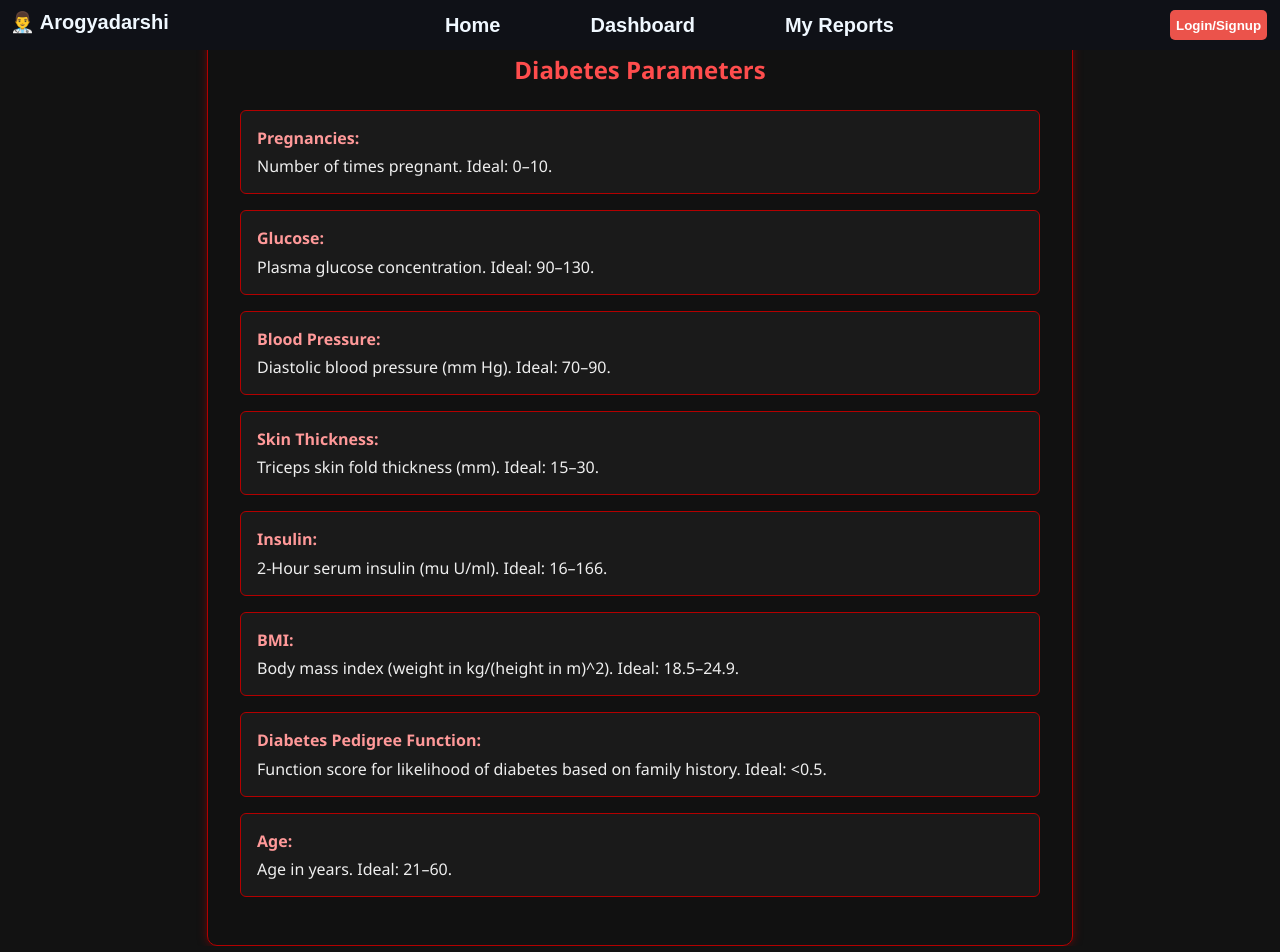
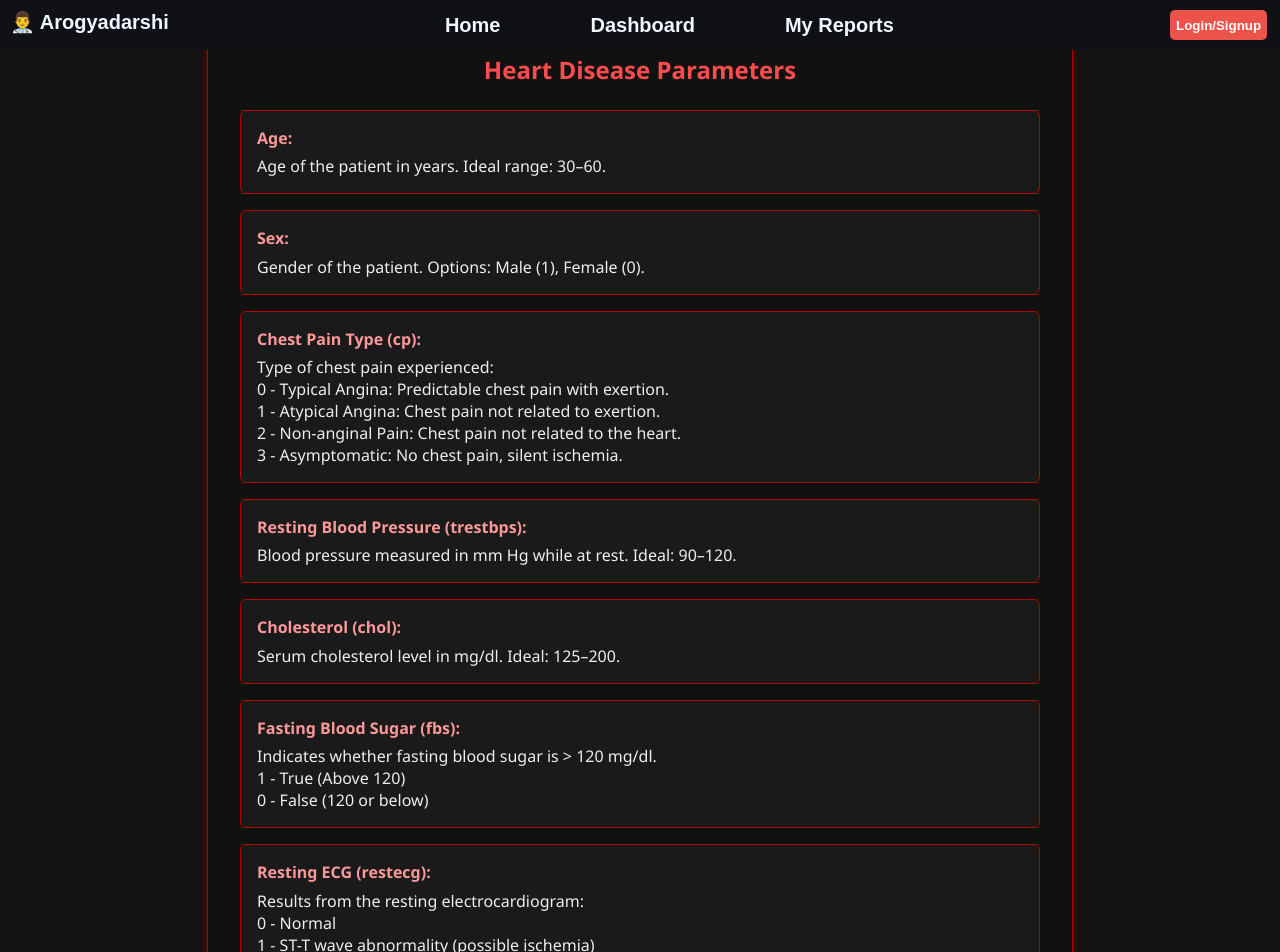
Before and after one commit to Kartik-Ranaut/Arogyadarshi, a React (Create React App) app: page /heart-parameters in a window 1280 px wide. Shown: the top 952 px of the page. Built offline with nearby package versions, Linux system fonts and the light colour scheme; no server answers.

Commit message:
fixed css

```diff
--- a/src/App.js
+++ b/src/App.js
@@ -91,8 +91,14 @@ function App() {
         <Route path="/signup" element={<Signup />} />
         <Route path="/learn-more/heart" element={<HeartLearnMore />} />
         <Route path="/learn-more/diabetes" element={<DiabetesLearnMore />} />
-        <Route path="/heart-parameters" element={<ParameterInfo />} />
-        <Route path="/diabetes-parameters" element={<ParameterInfo />} />
+        <Route
+          path="/heart-parameters"
+          element={<ParameterInfo disease="heart" />}
+        />
+        <Route
+          path="/diabetes-parameters"
+          element={<ParameterInfo disease="diabetes" />}
+        />
         <Route path="*" element={<div>page does not exists</div>} />
       </Routes>
     </div>
--- a/src/Components/Diabetes.js
+++ b/src/Components/Diabetes.js
@@ -175,7 +175,7 @@ export default function Diabetes(props) {
           <span
             onClick={() => navigate("/diabetes-parameters")}
             className="info-icon">
-            🛈
+            🛈 Know your Parameters
           </span>
         </div>
         <div className="inputfield">
--- a/src/Components/Heart.js
+++ b/src/Components/Heart.js
@@ -163,7 +163,7 @@ export default function Heart(props) {
         <span
           onClick={() => navigate("/heart-parameters")}
           className="info-icon">
-          🛈
+          🛈 Know your Parameters
         </span>
       </div>
       <form onSubmit={handleSubmit}>
--- a/src/Components/ParameterInfo.js
+++ b/src/Components/ParameterInfo.js
@@ -4,66 +4,88 @@ export default function ParameterInfo({ disease }) {
   const heartParameters = [
     {
       name: "Age",
-      description: "Age of the patient in years. Ideal: 30-60.",
+      description: "Age of the patient in years. Ideal range: 30–60.",
     },
     {
       name: "Sex",
-      description: "Gender of the patient. 1 = Male, 0 = Female.",
+      description: "Gender of the patient. Options: Male (1), Female (0).",
     },
     {
       name: "Chest Pain Type (cp)",
-      description: `0: Typical angina, 1: Atypical angina, 2: Non-anginal pain, 3: Asymptomatic.`,
+      description: `Type of chest pain experienced:<br />
+        0 - Typical Angina: Predictable chest pain with exertion.<br />
+        1 - Atypical Angina: Chest pain not related to exertion.<br />
+        2 - Non-anginal Pain: Chest pain not related to the heart.<br />
+        3 - Asymptomatic: No chest pain, silent ischemia.`,
     },
+
     {
       name: "Resting Blood Pressure (trestbps)",
-      description: "Measured in mm Hg. Ideal: 90-120.",
+      description:
+        "Blood pressure measured in mm Hg while at rest. Ideal: 90–120.",
     },
     {
       name: "Cholesterol (chol)",
-      description: "Serum cholesterol in mg/dl. Ideal: 125-200.",
+      description: "Serum cholesterol level in mg/dl. Ideal: 125–200.",
     },
     {
-      name: "Fasting Blood Sugar > 120 mg/dl (fbs)",
-      description: "1 = True, 0 = False.",
+      name: "Fasting Blood Sugar (fbs)",
+      description: `Indicates whether fasting blood sugar is > 120 mg/dl.<br />
+    1 - True (Above 120)<br />
+    0 - False (120 or below)`,
     },
     {
       name: "Resting ECG (restecg)",
-      description: `0: Normal, 1: ST-T wave abnormality, 2: Probable or definite left ventricular hypertrophy.`,
+      description: `Results from the resting electrocardiogram:<br />
+     0 - Normal<br />
+     1 - ST-T wave abnormality (possible ischemia)<br />
+     2 - Left ventricular hypertrophy (thickened heart muscle)`,
     },
     {
-      name: "Max Heart Rate (thalach)",
-      description: "Maximum achieved heart rate. Ideal: 100–170 bpm.",
+      name: "Max Heart Rate Achieved (thalach)",
+      description:
+        "Maximum heart rate reached during exercise. Ideal: 100–170 bpm.",
     },
     {
-      name: "Exercise-Induced Angina (exang)",
-      description: "1 = Yes, 0 = No.",
+      name: "Exercise Induced Angina (exang)",
+      description: `Pain during exercise:<br />
+     1 - Yes<br />
+     0 - No`,
     },
     {
       name: "ST Depression (oldpeak)",
       description:
-        "ST depression induced by exercise relative to rest. Ideal: <2.",
+        "Depression of the ST segment compared to rest (in mm). Ideal: Less than 2.",
     },
     {
-      name: "Slope of ST segment (slope)",
-      description: "0: Upsloping, 1: Flat, 2: Downsloping.",
+      name: "Slope of ST Segment (slope)",
+      description: `Slope of the ST segment during peak exercise:<br />
+     0 - Upsloping (better prognosis)<br />
+     1 - Flat (possible heart issues)<br />
+     2 - Downsloping (more serious ischemia)`,
     },
     {
       name: "Number of Major Vessels (ca)",
-      description: "Number of major vessels (0–3) colored by fluoroscopy.",
+      description:
+        "Number of major vessels (0–3) colored during fluoroscopy to check for blockages.",
     },
     {
       name: "Thalassemia (thal)",
-      description: "1: Normal, 2: Fixed defect, 3: Reversible defect.",
+      description: `A blood disorder classification:<br />
+     1 - Normal<br />
+     2 - Fixed defect (past myocardial infarction)<br />
+     3 - Reversible defect (ischemia under stress)`,
     },
   ];
+
   const diabetesParameters = [
     {
-      name: "Pregnancies",
-      description: "Number of times pregnant. Ideal: 0–10.",
+      name: "Number of Pregnancies",
+      description: "How many times the patient has been pregnant. Ideal: 0–10.",
     },
     {
-      name: "Glucose",
-      description: "Plasma glucose concentration. Ideal: 90–130.",
+      name: "Glucose Level",
+      description: "Plasma glucose concentration after fasting. Ideal: 90–130.",
     },
     {
       name: "Blood Pressure",
@@ -74,22 +96,21 @@ export default function ParameterInfo({ disease }) {
       description: "Triceps skin fold thickness (mm). Ideal: 15–30.",
     },
     {
-      name: "Insulin",
-      description: "2-Hour serum insulin (mu U/ml). Ideal: 16–166.",
+      name: "Insulin Level",
+      description: "2-hour serum insulin level (mu U/ml). Ideal: 16–166.",
     },
     {
-      name: "BMI",
-      description:
-        "Body mass index (weight in kg/(height in m)^2). Ideal: 18.5–24.9.",
+      name: "Body Mass Index (BMI)",
+      description: "Weight-to-height ratio (kg/m²). Ideal: 18.5–24.9.",
     },
     {
       name: "Diabetes Pedigree Function",
       description:
-        "Function score for likelihood of diabetes based on family history. Ideal: <0.5.",
+        "Likelihood of diabetes based on family history. Ideal: Less than 0.5.",
     },
     {
       name: "Age",
-      description: "Age in years. Ideal: 21–60.",
+      description: "Age of the patient in years. Ideal: 21–60.",
     },
   ];
 
@@ -105,7 +126,8 @@ export default function ParameterInfo({ disease }) {
       <ul>
         {data.map((param) => (
           <li key={param.name}>
-            <strong>{param.name}:</strong> {param.description}
+            <strong>{param.name}:</strong>{" "}
+            <span dangerouslySetInnerHTML={{ __html: param.description }} />
           </li>
         ))}
       </ul>
--- a/src/Components/diabetes.css
+++ b/src/Components/diabetes.css
@@ -81,4 +81,15 @@
 
 .info-icon{
   cursor: pointer;
+  text-decoration: none;
+  background-color: rgb(235, 83, 75);
+  border: 0px;
+  color: white;
+  font-weight: 1000;
+  font-size: 15px;
+  border-radius: 5px;
+  padding: 12px;
+  text-align: center;
+  transition: 0.3s;
+  cursor: pointer;
 }
--- a/src/Components/heart.css
+++ b/src/Components/heart.css
@@ -68,4 +68,15 @@ select {
 
 .info-icon{
   cursor: pointer;
+  text-decoration: none;
+  background-color: rgb(235, 83, 75);
+  border: 0px;
+  color: white;
+  font-weight: 1000;
+  font-size: 15px;
+  border-radius: 5px;
+  padding: 12px;
+  text-align: center;
+  transition: 0.3s;
+  cursor: pointer;
 }
```
